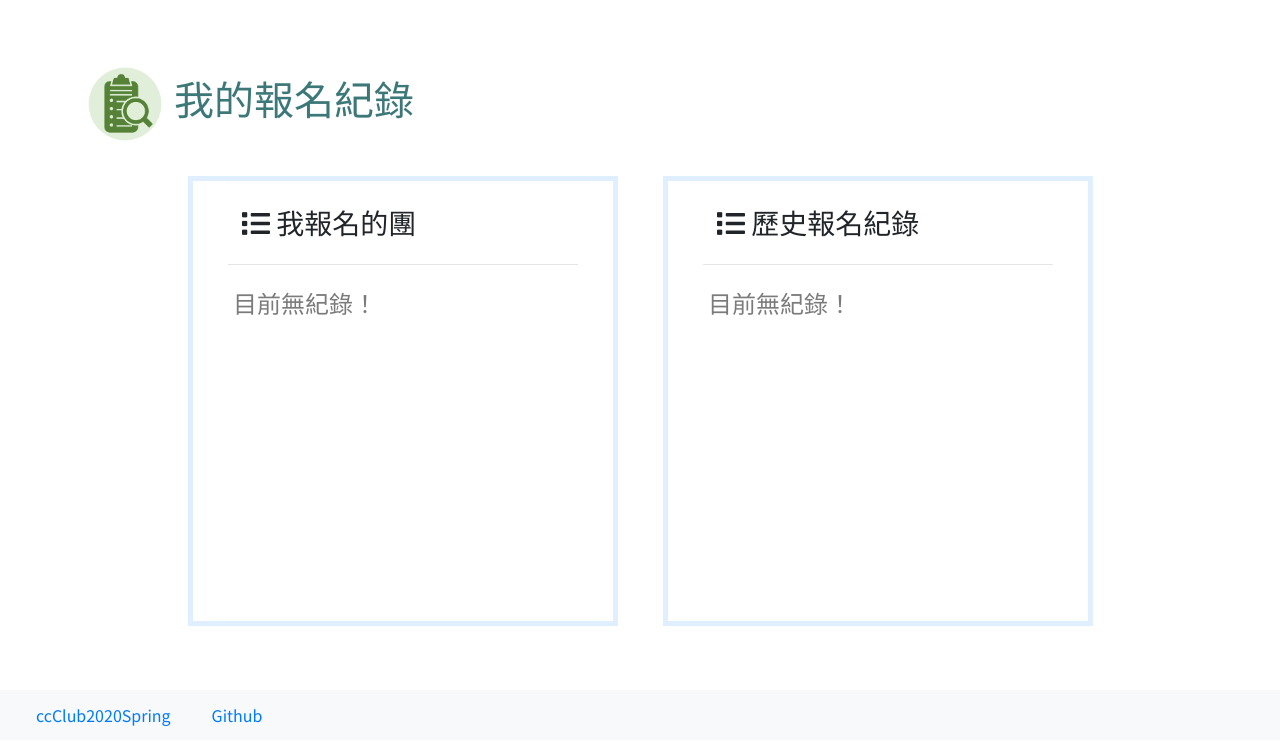
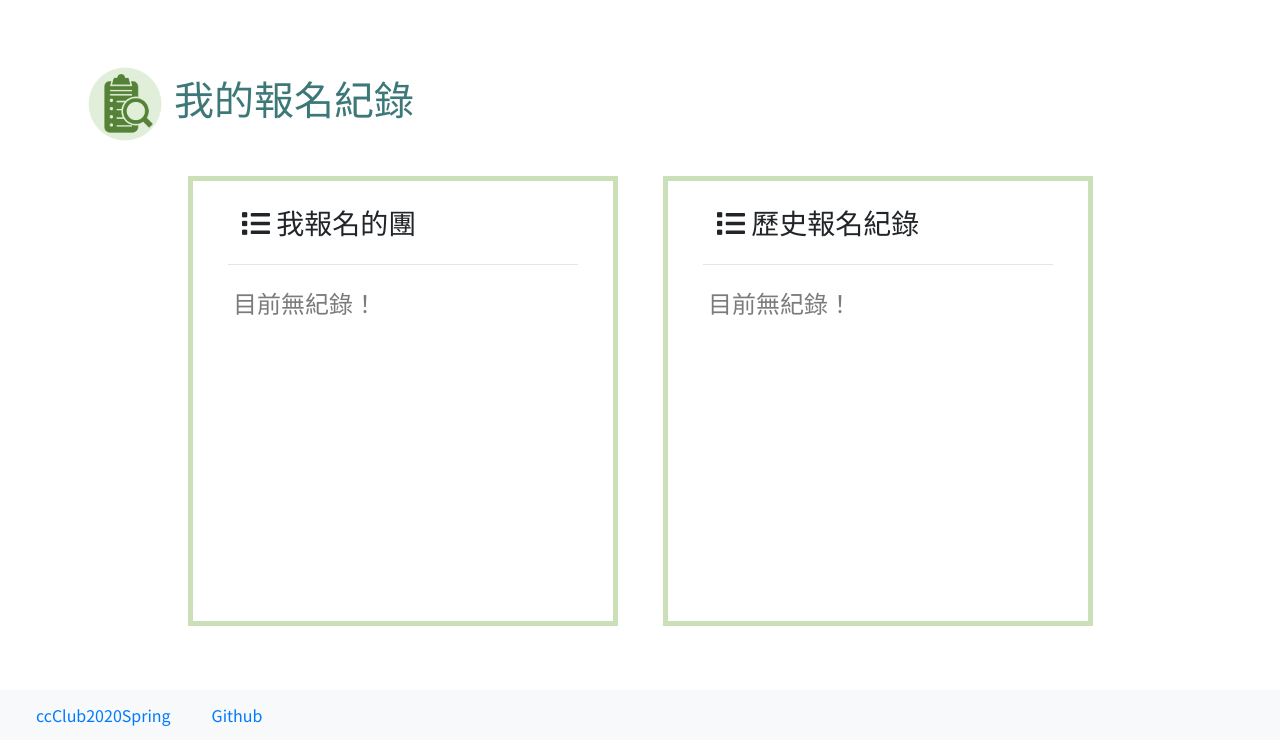
Before and after one commit to Viggochang/line-chatbot, a Flask app: page /my_registration in a window 1280 px wide. Shown: the part 56-800 px from the top of the page. Run offline with Flask 2, Linux system fonts and the light colour scheme; the visitor is signed in with stand-in values (Sample User, id 1); data that the repository does not hold is empty; parts of the project's set-up code (start-up, migrations or seed data) failed here and were passed over; some libraries are stand-ins or nearby versions.

Commit message:
new color

```diff
--- a/static/css/custom.css
+++ b/static/css/custom.css
@@ -1,13 +1,11 @@
 .bg-color {background-color: #336666;}
 
-.btn-color
-{
+.btn-color{
   color: #B3D9D9;
   background-color: #336666;
 }
 
-.btn-color:hover
-{
+.btn-color:hover {
   color: #FFFFFF;
   text-decoration: none;
 }
@@ -19,12 +17,19 @@
   padding: 100px 100px 100px 100px;
 }
 
-.box-registration
-{
+.box-registration{
   border:5px #CBDFB8 solid;
   margin: 15px 8px;
   padding:15px;
   width:260px;
+}
+
+.box-record {
+    width: 430px;
+    border: 5px #CBDFB8 solid;
+    margin: 0px 8px;
+    padding: 25px 35px;
+    min-height: 450px
 }
 
 .img-group{
--- a/templates/my_registration.html
+++ b/templates/my_registration.html
@@ -43,16 +43,7 @@
       <div class="col-1"></div>
 
       <div class="col-5">
-        <div class="box">
-          <style>
-          .box{
-             width:430px;
-             border: 5px #dfefff solid;
-             margin: 0px 8px;
-             padding: 25px 35px;
-             min-height: 450px
-             }
-          </style>
+        <div class="box-record">
 
           <h3>&ensp;<i class="fas fa-list"></i> 我報名的團</h3>
           <hr class="my-4">
@@ -65,16 +56,7 @@
       </div>
 
       <div class="col-5">
-        <div class="box">
-          <style>
-          .box{
-             width:430px;
-             border: 5px #dfefff solid;
-             margin: 0px 8px;
-             padding: 25px 35px;
-             min-height: 450px
-             }
-          </style>
+        <div class="box-record">
 
           <h3>&ensp;<i class="fas fa-list"></i> 歷史報名紀錄</h3>
           <hr class="my-4">
```
